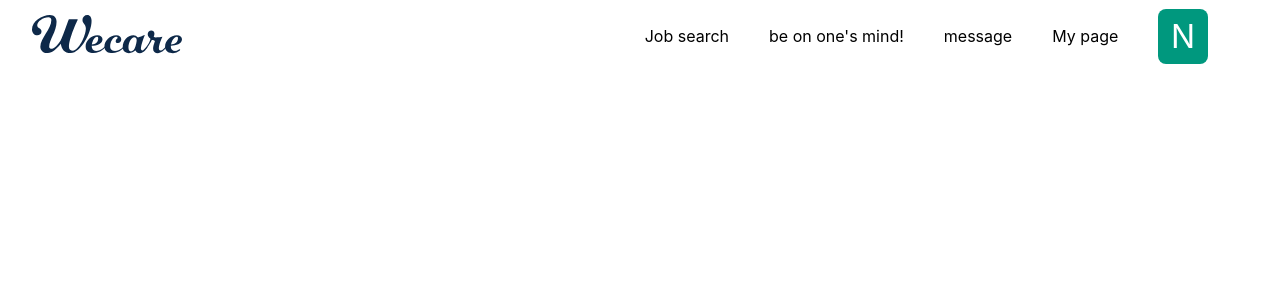
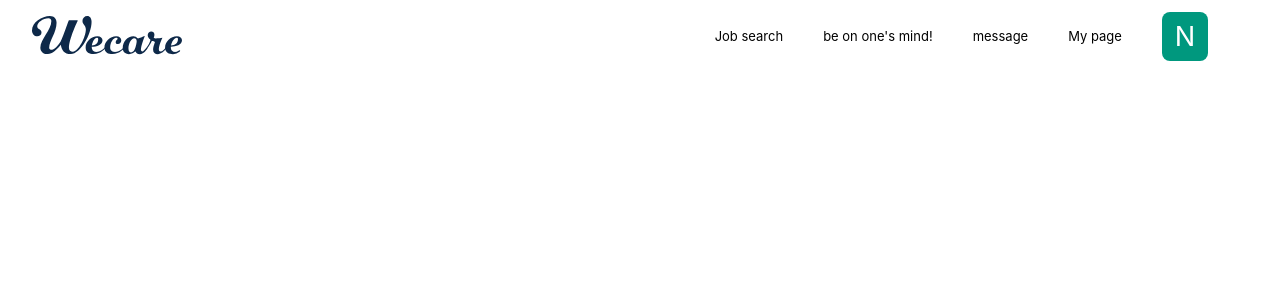
Before and after one commit to awais627/my-page-wecare, a Next.js app in the folder my-app/: page /navbar in a window 1280 px wide. Shown: the top 300 px of the page. Built offline with nearby package versions, Linux system fonts and the light colour scheme.

Commit message:
chnage Container width & font sizes

```diff
--- a/my-app/styles/desired/desired.module.scss
+++ b/my-app/styles/desired/desired.module.scss
@@ -1,12 +1,12 @@
 .main{
   padding: 2rem 1rem;
   background-color: #f2f2f2;
-  font-size: 14px;
+  font-size: 13px;
   box-shadow: rgba(149, 157, 165, 0.2) 0 8px 24px;
   div:first-child{
     span:first-child{
       font-weight: bold;
-      font-size: 1.2rem;
+      font-size: 15px;
       color: #39fbd4;
     }
     display: flex;
@@ -20,8 +20,8 @@
       }
     }
   }
-  div:nth-child(2){
-    margin-top: 1rem;
+  div:first-child{
+    margin-bottom: 1rem;
   }
   .wrapper{
     display: flex;
@@ -33,16 +33,20 @@
       max-width: 20%;
     }
 .occupation{
-  margin: 0 1rem;
  div{
    padding: 0.5rem;
    background-color: white;
    border: 2px solid #39fbd4 ;
-   margin: 0.5rem 0;
    width: fit-content;
    border-radius: 0.5rem;
    font-weight: bold;
  }
+  div:not(.not){
+    margin: 0.5rem 0;
+  }
+  .not{
+    margin-left: 0;
+  }
 }
   }
 }
--- a/my-app/styles/mypage/userinput.module.scss
+++ b/my-app/styles/mypage/userinput.module.scss
@@ -3,7 +3,7 @@
   display: flex;
   justify-content: space-between;
   font-weight: bold;
-  font-size: 15px;
+  font-size: 13px;
   margin-top: 1rem;
   div {
     margin-bottom: 0.5rem;
--- a/my-app/styles/navbar/navbar.module.scss
+++ b/my-app/styles/navbar/navbar.module.scss
@@ -4,6 +4,7 @@
   align-items: center;
   height: 4.5rem;
   padding: 0 2rem;
+  font-size: 13px;
   .navLinks{
     ul{
       display: flex;
@@ -19,7 +20,7 @@
       li:last-child{
         background-color:#00987e ;
         padding: 0.5rem 0.8rem;
-        font-size: 2rem;
+        font-size: 1.7rem;
         color: white;
         border-radius: 0.5rem;
       }
--- a/my-app/styles/personal_info/personal.module.scss
+++ b/my-app/styles/personal_info/personal.module.scss
@@ -2,7 +2,7 @@
   margin: 1rem 0;
   padding: 1rem;
   box-shadow: rgba(149, 157, 165, 0.2) 0 8px 24px;
-  font-size: 16px;
+  font-size: 13px;
   line-height: 7mm;
   .header{
     display: flex;
@@ -11,6 +11,7 @@
     font-weight: bold;
     div:first-child{
       color:#00ffcd ;
+      font-size: 15px;
     }
     span{
       color: grey;
```
Also changed, not shown: my-app/styles/mypage/details.module.scss (+3 -5 lines).
